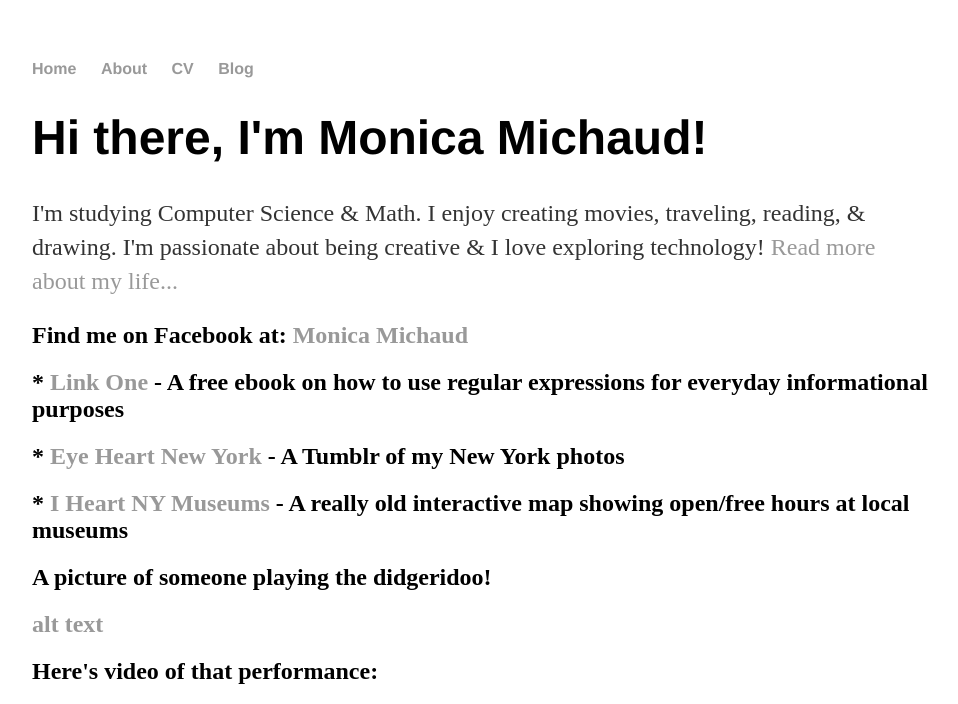
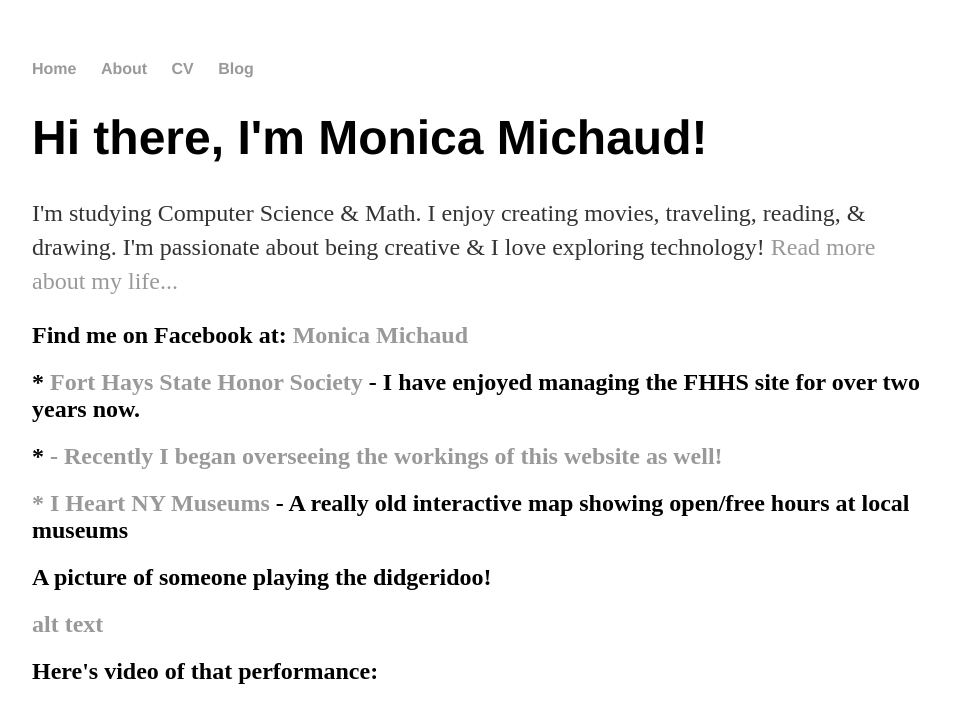
Before and after one commit to mrmichaud/mrmichaud.github.io, a Jekyll site: the page built from index.html, in a window 1280 px wide. Shown: the top 704 px of the page, without its empty margins (160-1118 px from the left). Built offline with Jekyll 4.4.1, drawn with Linux system fonts in a browser that asks for light colours; grey boxes are pictures that could not be loaded.

Commit message:
Update index.html

```diff
--- a/index.html
+++ b/index.html
@@ -8,9 +8,8 @@ title: Hank Quinlan, Horrible Cop
 
 	 <h2>Find me on Facebook at: <a href="https://www.facebook.com/monica.michaud.92">Monica Michaud</a></h2>
 
-    	<h2>* <a href="http://regex.bastardsbook.com/">Link One</a> - A free ebook on how to use regular expressions for everyday informational purposes</h2>
-
-    	<h2>* <a href="http://tumblr.eyeheartnewyork.com">Eye Heart New York</a> - A Tumblr of my New York photos</h2>
+    	<h2>* <a href="http://fhhs.fhsu.edu/">Fort Hays State Honor Society</a> - I have enjoyed managing the FHHS site for over two years now.</h2>
+    	<h2>* <a href="https://www.fhsu.edu/honorscollege/"Fort Hays State Honors College</a> - Recently I began overseeing the workings of this website as well!</h2>
 
     	<h2>* <a href="http://iheartnymuseums.com/">I Heart NY Museums</a> - A really old interactive map showing open/free hours at local museums</h2>
 
```
Also changed, not shown: other parts of index.html (+1 -1 lines).
